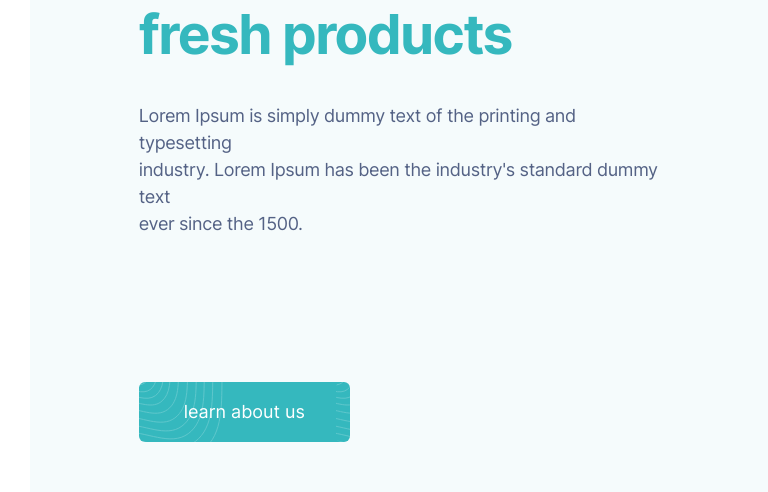
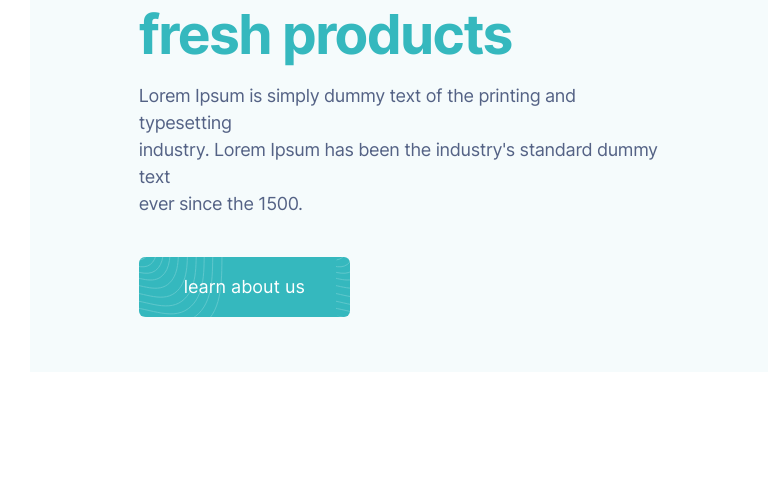
Before and after one commit to mdjihad84/Resturant-website, a plain HTML site: page index.html in a window 1280 px wide. Shown: the part 1138-1630 px from the top of the page, 0-768 px from the left. Drawn offline with Linux system fonts and the light colour scheme; grey boxes are pictures that could not be loaded.

Commit message:
update all this pages

```diff
--- a/index.html
+++ b/index.html
@@ -10,8 +10,7 @@
 <body>
                                 <!-- banner part -->
     <div class="banner">
-        <h3 class="banner-content">
-            We're open and available for takeaway & delivery
+        <h3 class="banner-content">We're open and available for takeaway & delivery
             <a href="" class="link-text"> Order Now</a>
         </h3>
     </div>
@@ -62,7 +61,7 @@
             <p class="main-section-paragraph">
                 Lorem Ipsum is simply dummy text of the printing and typesetting<br>industry. Lorem Ipsum has been the industry's standard dummy text<br>ever since the 1500.
             </p>
-            <button class="hero-content__btn">learn about us </button>
+            <button class="hero-content__btn-main">learn about us </button>
         </div>
         <div>
             <img src="https://assets.website-files.com/5e865e09d8efa3310676b585/5e865e09d8efa3ccac76b5c6_Group%2033.png" alt="picture">
@@ -101,7 +100,7 @@
             </div>
         </div>
     </section>
-                                    <!-- menu parts -->
+                                    <!-- menu section -->
     <section>
         <h2 class="nav-header">Browse our menu</h2>
         <p class="paragraph-part">Use our menu to place an order online, or <a href="#" class="tags">phone</a> our store to<br>place a pickup order. Fast and fresh food.</p>
--- a/style.css
+++ b/style.css
@@ -3,7 +3,6 @@
     font-family: 'inter';
     src: url(../fonts/inter.ttf);
 }
-
 * {
   margin: 0px;
   padding: 0px;
@@ -13,9 +12,7 @@
   color: #333;
   font-size: 15px;
   line-height: 20px;
-
-}
-                                /* banner section */
+}                             /* banner section */
 .banner {
     padding: 5px 3%;
     background-color: #35b8be;
@@ -26,34 +23,29 @@
     align-items: center;
     justify-content: center;
 }
-
 .banner-content {
     font-size: 15px;
     font-weight: 400;
     text-align: center;
     color: white;
 }
-
 .link-text {
     font-weight: 600;
     color: white;
     text-decoration: none;
-}
-                            /* Navigation part*/
+}                            /* Navigation part*/
 .navigation-container {
     padding: 20px 10%;
     display: flex;
     align-items: center;
     justify-content: space-between;
 }
-
 .navigation-right a {
     padding-left: 16px;
     padding-right: 16px;
     font-size: 16px;
     text-decoration: none;
 }
-
 .navigation-right button {
     padding: 13px;
     height: 55px;
@@ -64,11 +56,9 @@
     border-radius: 4px;
     background-repeat: no-repeat;
 }
-
 .btn-content {
     position: relative;
 }
-
 .btn-count {
     position: absolute;
     top: -6px;
@@ -84,8 +74,7 @@
     border-radius: 100px;
     width: 25px;
     height: 25px;
-}
-                                /* hero content*/
+}                             /* hero content*/
 .hero-content {
     padding: 20px 10%;
     display: flex;
@@ -118,6 +107,18 @@
     line-height: 1.34;
     font-weight: 400;
 }
+.hero-content__btn-main {
+    min-height: 60px;
+    padding: 20px 45px;
+    border-radius: 6px;
+    background-color: #35b8be;
+    margin-top: 40px;
+    margin-bottom: 30px;
+    border: #fff;
+    background-image: url(./images/btn-image.svg);
+    color: #fff;
+    font-size: 18px;
+}
 .hero-content__btn {
     min-height: 60px;
     padding: 20px 45px;
@@ -146,15 +147,13 @@
     font-size: 16px;
     margin-top: 10px;
 }
-
 .pic {
     max-width: 100%;
     vertical-align: middle;
     display: inline-block;
     border: 0;
     margin-top: 30px;
-}
-                                /* main section*/
+}                           /* main section*/
 .main-section {
     display: flex;
     padding: 20px 6%;
@@ -179,7 +178,6 @@
     line-height: 1;
     font-weight: 700;
     letter-spacing: -0.03em;
-    /* text-align: center; */
 }
 .nav-header {
     text-align: center;
@@ -188,12 +186,11 @@
     margin-top: 100px;
 }
 .main-section-paragraph {
-    margin-bottom: 100px;
+    /* margin-bottom: 80px; */
     color: #546285;
     font-size: 18px;
     line-height: 1.5;
     letter-spacing: -0.02em;
-    margin-top: 40px;
 }
 .clik-button {
     margin-top: -20px;
@@ -217,8 +214,7 @@
     line-height: 1;
     font-weight: 700;
     letter-spacing: -0.03em;
-}
-                                     /* menu parts */
+}                                  /* menu section */
 .printing-div {
     display: flex;
     justify-content: space-around;
@@ -293,7 +289,6 @@
     padding: 15px;
     padding-left: 45px;
     padding-right: 45px;
-
 }
 .burger {
     width: 100px;
@@ -315,13 +310,11 @@
     background-color: #35b8be;
     color: #fff;
     border: #fff;
-}
-                                    /* works parts */
+}                                  /* works parts */
 #background-section {
     background-image: url(./images/background.svg);
     background-repeat: no-repeat;
 }
-
 .button-part {
     margin-bottom: 40px;
     margin-top: -50px;
@@ -334,7 +327,6 @@
     margin-bottom: 30px;
     border: none;
     color: black;
-
 }
 .button-part button a {
     text-decoration: none;
@@ -398,7 +390,7 @@
     color: #fff;
     border: #fff;
     text-align: center;
-}                                        /* logo images parts */
+}                                   /* logo images parts */
 .full-menu{
     text-align: center;
     margin-top: 50px;
```
Lines whose indentation alone changed are shown as unchanged.
